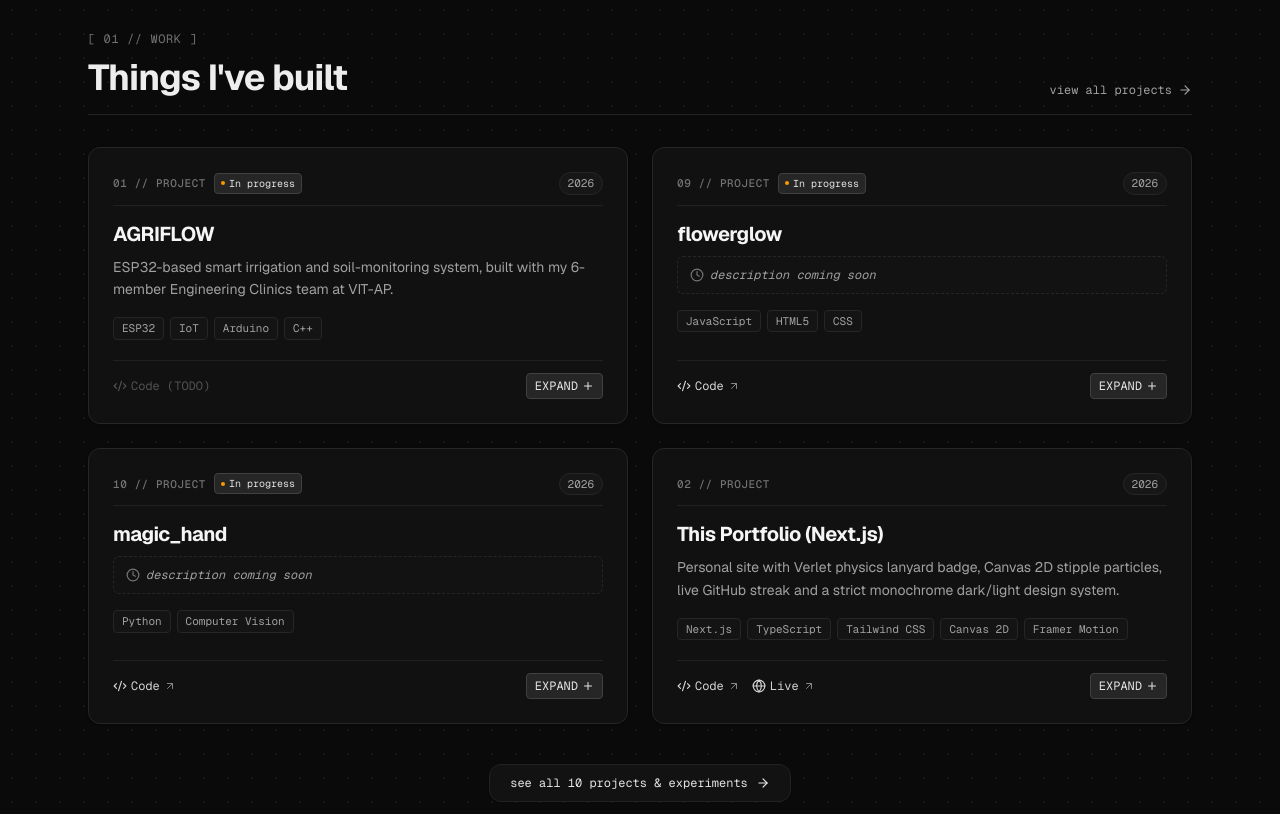
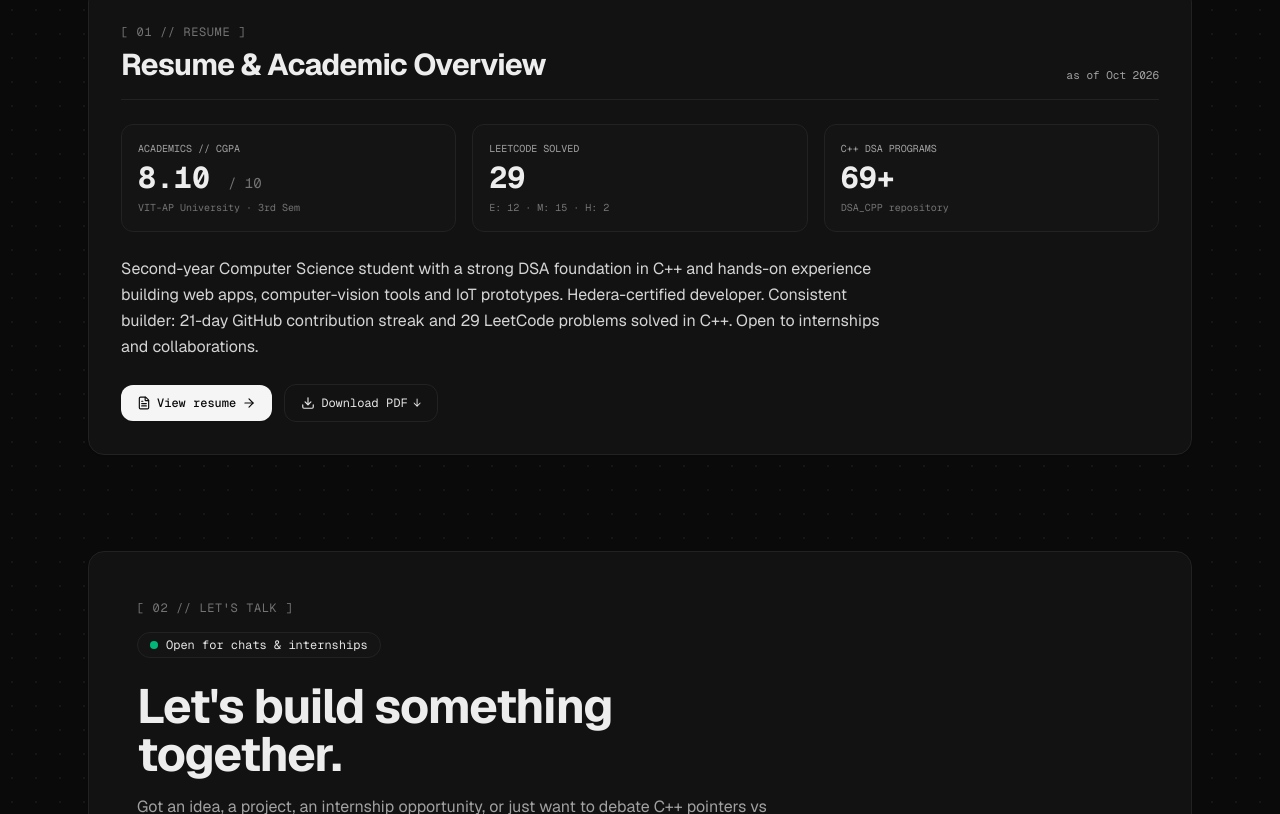
Before and after one commit to Pradhan-07/PORTFOLIO, a Next.js app: page / in a window 1280 px wide. Shown: the part 866-1680 px from the top of the page. Built offline with nearby package versions, Linux system fonts and the light colour scheme.

Commit message:
feat: remove 'Things I\'ve built' from home page, renumber sections and keep /work intact

```diff
--- a/app/page.tsx
+++ b/app/page.tsx
@@ -1,24 +1,18 @@
 import React from "react";
 import Link from "next/link";
 import { Hero } from "@/components/Hero";
-import { ProjectCard } from "@/components/ProjectCard";
 import { LetsTalk } from "@/components/LetsTalk";
-import { getSortedProjects } from "@/data/projects";
 import { stats } from "@/data/stats";
 import { resumeData } from "@/data/resume";
 import { ArrowRight, Download, FileText } from "lucide-react";
 
 // Centralized consecutive section numbering to guarantee layout order
 const SECTION_LABELS = {
-  work: "[ 01 // WORK ]",
-  resume: "[ 02 // RESUME ]",
-  talk: "[ 03 // LET'S TALK ]",
+  resume: "[ 01 // RESUME ]",
+  talk: "[ 02 // LET'S TALK ]",
 } as const;
 
 export default function HomePage() {
-  const allProjects = getSortedProjects();
-  const featuredProjects = allProjects.slice(0, 4); // Top 4 featured projects
-
   return (
     <div className="w-full">
       {/* HERO BADGE EXPERIENCE */}
@@ -26,52 +20,11 @@ export default function HomePage() {
 
       <div className="max-w-6xl mx-auto px-4 sm:px-6">
         {/* =============================================================== */}
-        {/* 1. THINGS I'VE BUILT SECTION                                    */}
-        {/* =============================================================== */}
-        <section id="work" className="w-full my-16 sm:my-20 scroll-mt-24 sm:scroll-mt-28">
-          <div className="flex flex-col sm:flex-row sm:items-end justify-between gap-4 mb-8 pb-4 border-b border-[var(--border)]">
-            <div>
-              <span className="font-mono text-xs uppercase tracking-wider text-neutral-400 dark:text-neutral-500">
-                {SECTION_LABELS.work}
-              </span>
-              <h2 className="text-3xl sm:text-4xl font-bold tracking-tight text-[var(--foreground)] mt-2">
-                Things I&apos;ve built
-              </h2>
-            </div>
-
-            <Link
-              href="/work"
-              className="inline-flex items-center gap-1.5 font-mono text-xs text-neutral-600 dark:text-neutral-400 hover:text-black dark:hover:text-white transition-colors group"
-            >
-              <span>view all projects</span>
-              <ArrowRight className="w-3.5 h-3.5 group-hover:translate-x-1 transition-transform" />
-            </Link>
-          </div>
-
-          {/* Grid of Top 4 Project Cards */}
-          <div className="grid grid-cols-1 md:grid-cols-2 gap-6">
-            {featuredProjects.map((project) => (
-              <ProjectCard key={project.id} project={project} />
-            ))}
-          </div>
-
-          <div className="text-center mt-10">
-            <Link
-              href="/work"
-              className="inline-flex items-center gap-2 px-5 py-2.5 rounded-xl border border-[var(--border)] bg-[var(--card)] font-mono text-xs text-neutral-800 dark:text-neutral-200 hover:border-neutral-400 dark:hover:border-neutral-700 hover:text-black dark:hover:text-white transition-all shadow-xs group"
-            >
-              <span>see all {allProjects.length} projects &amp; experiments</span>
-              <ArrowRight className="w-3.5 h-3.5 group-hover:translate-x-1 transition-transform" />
-            </Link>
-          </div>
-        </section>
-
-        {/* =============================================================== */}
-        {/* 2. RESUME TEASER SECTION                                        */}
+        {/* 1. RESUME TEASER SECTION                                        */}
         {/* =============================================================== */}
         <section
           id="resume"
-          className="w-full my-16 sm:my-20 p-6 sm:p-8 rounded-2xl border border-[var(--border)] bg-[var(--card)] shadow-xs scroll-mt-24 sm:scroll-mt-28"
+          className="w-full mt-6 sm:mt-10 mb-16 sm:mb-20 p-6 sm:p-8 rounded-2xl border border-[var(--border)] bg-[var(--card)] shadow-xs scroll-mt-24 sm:scroll-mt-28"
         >
           <div className="flex flex-col sm:flex-row sm:items-end justify-between gap-4 mb-6 pb-4 border-b border-[var(--border)]">
             <div>
@@ -157,7 +110,7 @@ export default function HomePage() {
         </section>
 
         {/* =============================================================== */}
-        {/* 3. LET'S TALK SECTION                                           */}
+        {/* 2. LET'S TALK SECTION                                           */}
         {/* =============================================================== */}
         <LetsTalk sectionLabel={SECTION_LABELS.talk} />
       </div>
--- a/components/LetsTalk.tsx
+++ b/components/LetsTalk.tsx
@@ -15,7 +15,7 @@ interface LetsTalkProps {
   sectionLabel?: string;
 }
 
-export function LetsTalk({ sectionLabel = "[ 03 // LET'S TALK ]" }: LetsTalkProps) {
+export function LetsTalk({ sectionLabel = "[ 02 // LET'S TALK ]" }: LetsTalkProps) {
   return (
     <section
       id="contact"
--- a/components/Navbar.tsx
+++ b/components/Navbar.tsx
@@ -45,7 +45,7 @@ export function Navbar() {
   useEffect(() => {
     if (pathname !== "/") return;
 
-    const sections = ["hero", "work", "resume", "contact"]
+    const sections = ["hero", "resume", "contact"]
       .map((id) => document.getElementById(id))
       .filter(Boolean) as HTMLElement[];
 
```
